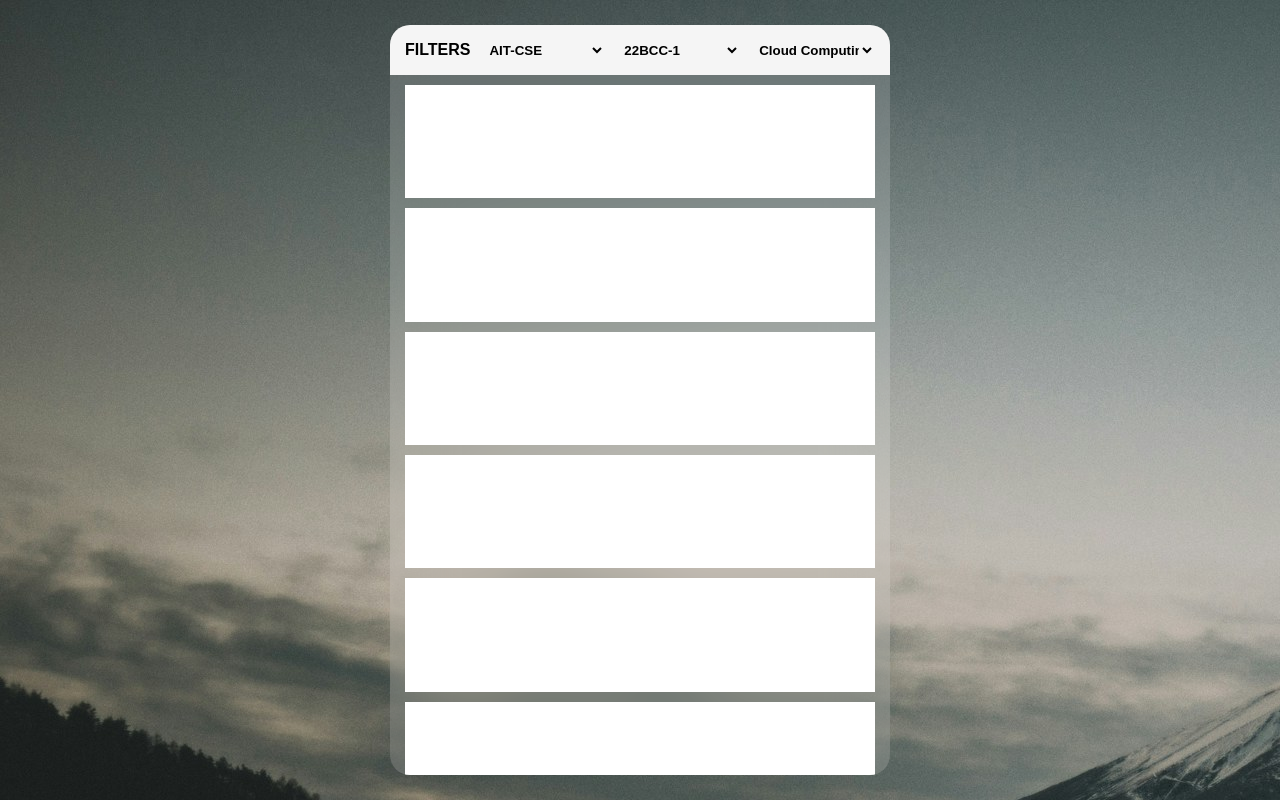
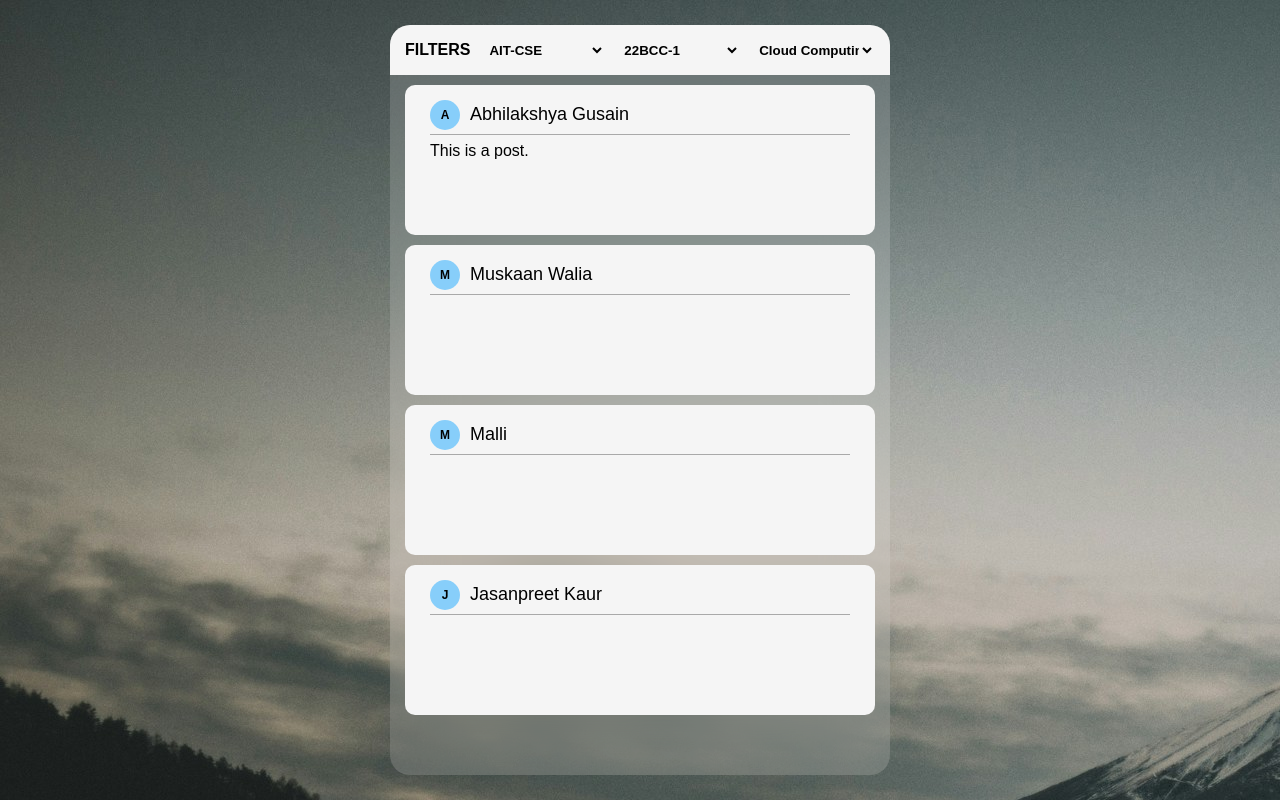
Before and after one commit to The-Shade/Project-Sem-7, a React (Create React App) app in the folder frontend/react-client/: page / in a window 1280 px wide. Built offline with nearby package versions, Linux system fonts and the light colour scheme.

Commit message:
completed post-card component

```diff
--- /dev/null
+++ b/frontend/react-client/src/Components/post-card/post-card.css
@@ -0,0 +1,55 @@
+.post-card {
+    width: 100%;
+    height: auto;
+    min-height: 150px;
+
+    background-color: whitesmoke;
+
+    border-radius: 10px;
+    padding: 10px 25px;
+
+    display: flex;
+    flex-direction: column;
+    justify-content: start;
+    align-items: center;
+}
+
+.post-card-title-container {
+    width: 100%;
+    min-height: 40px;
+
+    border-bottom: 1px solid darkgrey;
+
+    display: flex;
+    gap: 10px;
+    justify-content: start;
+    align-items: center;
+}
+
+.post-author-picture {
+    background-color: lightskyblue;
+    width: 30px;
+    height: 30px;
+
+    border-radius: 15px;
+
+    font-size: 12px;
+    font-weight: bold;
+    text-transform: uppercase;
+
+    display: flex;
+    justify-content: center;
+    align-items: center;
+}
+
+.post-author-name {
+    text-transform: capitalize;
+    font-size: 18px;
+}
+
+.post-card-content-container {
+    width: 100%;
+    padding: 7px 0;
+
+    flex-grow: 1;
+}
--- /dev/null
+++ b/frontend/react-client/src/Components/post-card/post-card.js
@@ -0,0 +1,19 @@
+import "./post-card.css"
+
+export default function PostCard(props) {
+    const author_name = props.name;
+    const author_initials = props.name.slice(0,1);
+    const post_content = props.content;
+
+    return (
+        <div className={"post-card"}>
+            <div className={"post-card-title-container"}>
+                <p className={"post-author-picture"}>{author_initials}</p>
+                <p className={"post-author-name"}>{author_name}</p>
+            </div>
+            <div className={"post-card-content-container"}>
+                {post_content}
+            </div>
+        </div>
+    );
+}
--- a/frontend/react-client/src/Components/post-feed/post-feed.js
+++ b/frontend/react-client/src/Components/post-feed/post-feed.js
@@ -1,4 +1,5 @@
 import "./post-feed.css"
+import PostCard from "../post-card/post-card";
 
 function PostFeed() {
     return (
@@ -20,12 +21,10 @@ function PostFeed() {
                 </select>
             </div>
             <div id="post-feed-container">
-                <div style={{backgroundColor: "white", width: "100%", height: "150px"}}></div>
-                <div style={{backgroundColor: "white", width: "100%", height: "150px"}}></div>
-                <div style={{backgroundColor: "white", width: "100%", height: "150px"}}></div>
-                <div style={{backgroundColor: "white", width: "100%", height: "150px"}}></div>
-                <div style={{backgroundColor: "white", width: "100%", height: "150px"}}></div>
-                <div style={{backgroundColor: "white", width: "100%", height: "150px"}}></div>
+                <PostCard name={"Abhilakshya Gusain"} content={"This is a post."}/>
+                <PostCard name={"Muskaan Walia"}/>
+                <PostCard name={"Malli"}/>
+                <PostCard name={"Jasanpreet Kaur"}/>
             </div>
         </div>
     );
```
